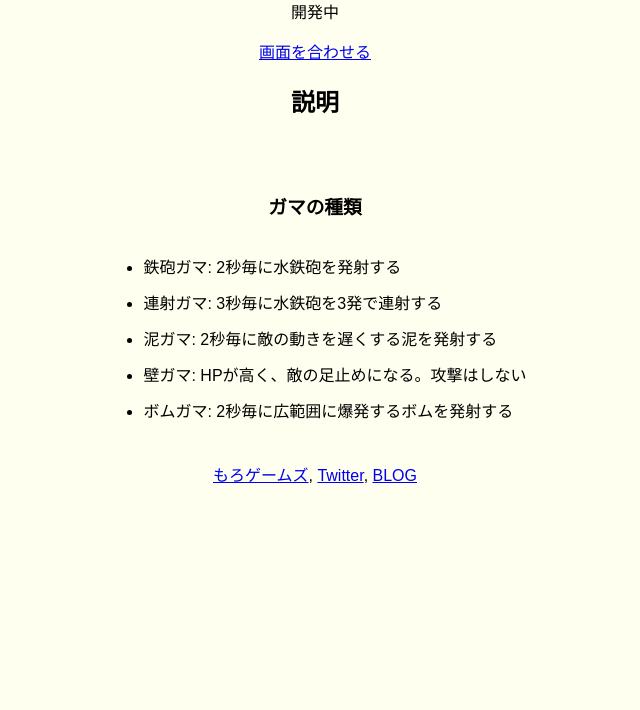
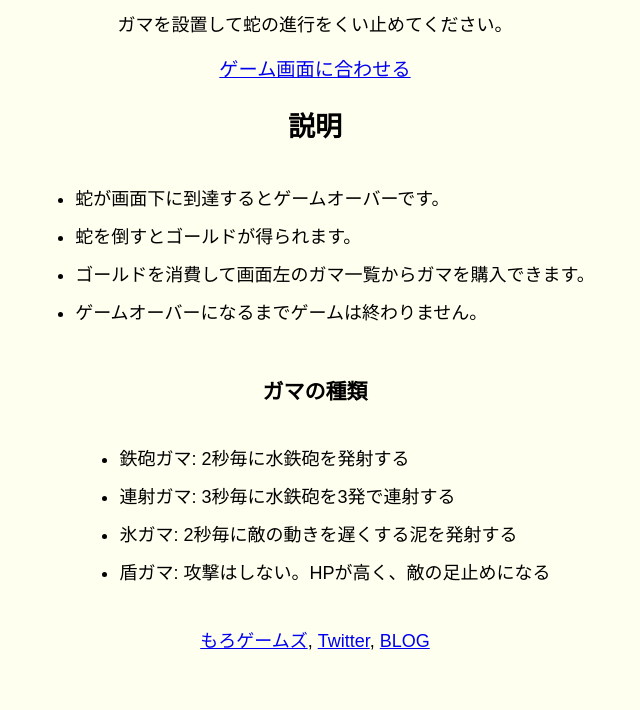
Before and after one commit to morogoha1995/gamahebi, a website built with webpack: page src/index.html in a window 1280 px wide. Shown: the part 90-800 px from the top of the page, without its empty margins (325-965 px from the left). Built offline with nearby package versions, Linux system fonts and the light colour scheme.

Commit message:
Updated index.html.

```diff
--- a/src/index.html
+++ b/src/index.html
@@ -5,20 +5,20 @@
   <meta charset="utf-8">
   <meta http-equiv="X-UA-Compatible" content="IE=edge">
   <meta name="viewport" content="width=device-width,initial-scale=1.0">
-  <link rel="icon" href="">
+  <link rel="icon" href="assets/imgs/frog/pistol.png">
   <title>がまへび合戦</title>
 
   <meta name="twitter:site" content="@morogoha1995" />
   <meta name="twitter:card" content="summary" />
-  <meta property="og:url" content="https://meisoudev.com/games/house-defense2/">
-  <meta property="og:title" content="家防衛2">
-  <meta property="og:description" content="兵器を設置して敵の侵攻を防ぐタワーディフェンスゲーム">
-  <meta property="og:image" content="https://meisoudev.com/games/house-defense2/assets/imgs/card.jpg">
+  <meta property="og:url" content="https://meisoudev.com/games/gamahebi/">
+  <meta property="og:title" content="がまへび合戦">
+  <meta property="og:description" content="ガマを設置して蛇の進行を止めるゲーム">
+  <meta property="og:image" content="https://meisoudev.com/games/gamahebi/assets/imgs/card.jpg">
 
   <style>
     body {
       max-width: 100%;
-      font-size: 14px;
+      font-size: 16px;
       font-family: Meiryo, sans-serif;
       margin: 0;
       padding: 0;
@@ -28,6 +28,10 @@
 
     #app {
       text-align: left;
+    }
+
+    #set-btn {
+      font-size: 1.2rem;
     }
 
     .text,
@@ -47,7 +51,7 @@
 
     @media screen and (min-width:768px) {
       body {
-        font-size: 16px;
+        font-size: 18px;
       }
     }
 
@@ -56,20 +60,22 @@
 
 <body>
   <h1>がまへび合戦</h1>
-  <p>開発中</p>
-  <a href="#app">画面を合わせる</a>
+  <p>ガマを設置して蛇の進行をくい止めてください。</p>
+  <a id="set-btn" href="#app">ゲーム画面に合わせる</a>
   <div id="app"></div>
   <h2>説明</h2>
   <ul class="how-to-list">
-
+    <li>蛇が画面下に到達するとゲームオーバーです。</li>
+    <li>蛇を倒すとゴールドが得られます。</li>
+    <li>ゴールドを消費して画面左のガマ一覧からガマを購入できます。</li>
+    <li>ゲームオーバーになるまでゲームは終わりません。</li>
   </ul>
   <h3>ガマの種類</h3>
   <ul class="how-to-list">
     <li>鉄砲ガマ: 2秒毎に水鉄砲を発射する</li>
     <li>連射ガマ: 3秒毎に水鉄砲を3発で連射する</li>
-    <li>泥ガマ: 2秒毎に敵の動きを遅くする泥を発射する</li>
-    <li>壁ガマ: HPが高く、敵の足止めになる。攻撃はしない</li>
-    <li>ボムガマ: 2秒毎に広範囲に爆発するボムを発射する</li>
+    <li>氷ガマ: 2秒毎に敵の動きを遅くする泥を発射する</li>
+    <li>盾ガマ: 攻撃はしない。HPが高く、敵の足止めになる</li>
   </ul>
   <footer id="footer">
     <div>
```
Also changed, not shown: assets/imgs/card.jpg (added).
